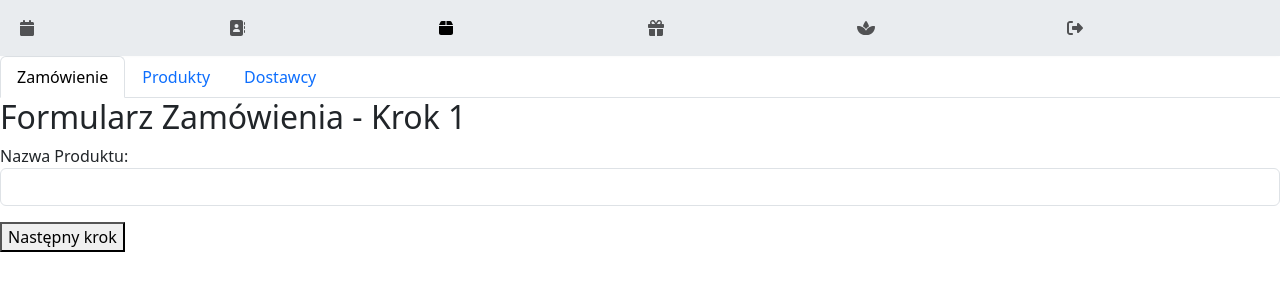
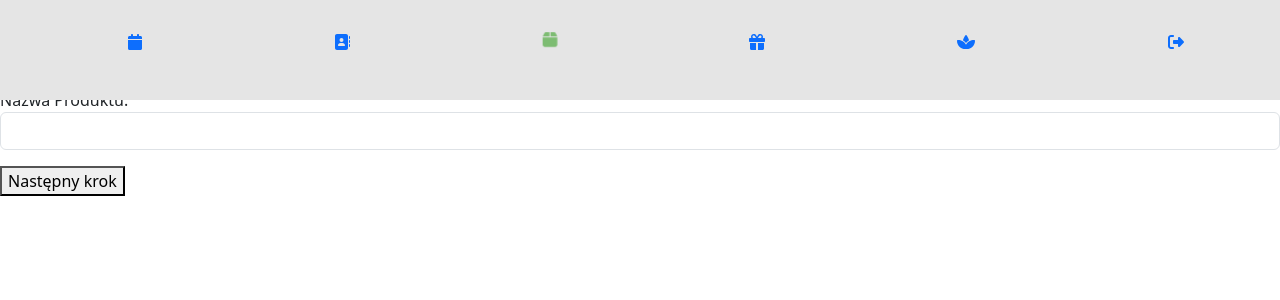
Before and after one commit to WiciuJs/ZenApp, a React (Create React App) app in the folder frontend/: page /supplies in a window 1280 px wide. Shown: the top 300 px of the page. Built offline with nearby package versions, Linux system fonts and the light colour scheme; sample sign-in values are in the browser's storage; what @react-pdf/renderer would draw is missing.

Commit message:
Update Nav

```diff
--- a/frontend/src/components/Navigation.tsx
+++ b/frontend/src/components/Navigation.tsx
@@ -1,15 +1,7 @@
 import { Link, useLocation } from 'react-router-dom';
 import styles from '../styles/Navigation.module.scss';
+import { faCalendar, faAddressBook, faBox, faGift, faSpa, faRightFromBracket } from '@fortawesome/free-solid-svg-icons';
 import { FontAwesomeIcon } from '@fortawesome/react-fontawesome';
-import {
-  faCalendar,
-  faAddressBook,
-  faBox,
-  faGift,
-  faSpa,
-  faRightFromBracket
-} from '@fortawesome/free-solid-svg-icons';
-
 interface NavigationProps {
   user: { username: string } | null;
   logout: () => void;
@@ -19,58 +11,25 @@ const Navigation: React.FC<NavigationProps> = ({ user, logout }) => {
   const location = useLocation();
 
   return (
-    <nav className={`navbar navbar-expand-lg navbar-light ${styles.navbar}`}>
-      <div className={`container-fluid ${styles.containerFluid}`}>
-        <ul className={`navbar-nav ${styles.navbarNav}`}>
-          <li className={`nav-item ${styles.navItem}`}>
-            <Link
-              className={`nav-link ${location.pathname === '/calendar' ? 'active' : ''}`}
-              to="/calendar"
-            >
-              <FontAwesomeIcon icon={faCalendar} />
-            </Link>
-          </li>
-          <li className={`nav-item ${styles.navItem}`}>
-            <Link
-              className={`nav-link ${location.pathname === '/client-list' ? 'active' : ''}`}
-              to="/client-list"
-            >
-              <FontAwesomeIcon icon={faAddressBook} />
-            </Link>
-          </li>
-          <li className={`nav-item ${styles.navItem}`}>
-            <Link
-              className={`nav-link ${location.pathname === '/supplies' ? 'active' : ''}`}
-              to="/supplies"
-            >
-              <FontAwesomeIcon icon={faBox} />
-            </Link>
-          </li>
-          <li className={`nav-item ${styles.navItem}`}>
-            <Link
-              className={`nav-link ${location.pathname === '/voucher' ? 'active' : ''}`}
-              to="/voucher"
-            >
-              <FontAwesomeIcon icon={faGift} />
-            </Link>
-          </li>
-          <li className={`nav-item ${styles.navItem}`}>
-            <Link
-              className={`nav-link ${location.pathname === '/treatments' ? 'active' : ''}`}
-              to="/treatments"
-            >
-              <FontAwesomeIcon icon={faSpa} />
-            </Link>
-          </li>
-          <li className={`nav-item ${styles.navItem}`}>
-            <a
-              href="#"
-              className={`nav-link ${styles.navLink}`}
-              onClick={logout}
-            >
-              <FontAwesomeIcon icon={faRightFromBracket} />
-            </a>
-          </li>
+    <nav className={`${styles.navbar}`}>
+      <div className={`${styles.containerFluid}`}>
+        <ul className={`${styles.navbarNav}`}>
+          {[
+            { path: '/calendar', icon: faCalendar },
+            { path: '/client-list', icon: faAddressBook },
+            { path: '/supplies', icon: faBox },
+            { path: '/voucher', icon: faGift },
+            { path: '/treatments', icon: faSpa },
+            { path: '#', icon: faRightFromBracket, onClick: logout }
+          ].map(item => (
+            <li key={item.path} className={`${styles.navItem} ${location.pathname === item.path ? styles.active : ''}`}>
+              <Link to={item.path} onClick={item.onClick}>
+                <div className={`${styles.iconContainer}`}>
+                  <FontAwesomeIcon className={`${styles.navIcon}`} icon={item.icon} />
+                </div>
+              </Link>
+            </li>
+          ))}
         </ul>
       </div>
     </nav>
--- a/frontend/src/styles/Navigation.module.scss
+++ b/frontend/src/styles/Navigation.module.scss
@@ -1,47 +1,61 @@
-@import "~bootstrap/scss/functions";
-@import "~bootstrap/scss/variables";
-@import "~bootstrap/scss/mixins";
+.navbar {
+  position: fixed;
+  top: 0;
+  left: 0;
+  right: 0;
+  height: 100px;
+  background-color: #e5e5e5;
 
-.navbar {
-  background-color: $gray-200;
-  box-shadow: 0 -2px 4px rgba(0, 0, 0, 0.1);
-  position: fixed;
-  bottom: 0;
-  width: 100%;
-  z-index: 999;
-
-  .container-fluid {
-    padding: 0 2rem;
+  .containerFluid {
+    display: flex;
+    justify-content: space-around;
+    align-items: center;
+    height: 100%;
   }
 
   .navbarNav {
-    flex-direction: column;
     width: 100%;
+    display: flex;
+    justify-content: space-around;
+    align-items: center;
 
     .navItem {
-      width: 100%;
+      list-style-type: none;
+
+      &.active .navIcon {
+        color: #7dbc72;
+        animation: activeIcon 1.5s infinite;
+      }
 
       .nav-link {
-        padding: 0.75rem 1rem;
-        color: $gray-600;
         display: flex;
+        justify-content: center;
         align-items: center;
-        justify-content: center;
-        width: 100%;
+        height: 100%;
+        flex: 1;
 
+        .iconContainer {
+          .navIcon {
+            font-size: 60px;
+            color: #b0b0b0;
+            transition: color 0.3s, transform 0.3s;
 
-        svg {
-          font-size: 1.2rem;
-          margin-right: 0.5rem;
+            &:hover {
+              color: #7dbc72;
+              transform: scale(1.1);
+            }
+          }
         }
-
-        &.active,
-    &:hover,
-    &:focus {
-        color: $white;
-        background-color: $primary;
-    }
-}
+      }
     }
   }
 }
+
+@keyframes activeIcon {
+  0%, 100% {
+    transform: scale(1) translateY(0);
+  }
+  50% {
+    transform: scale(1.1) translateY(-5px);
+  }
+}
```
